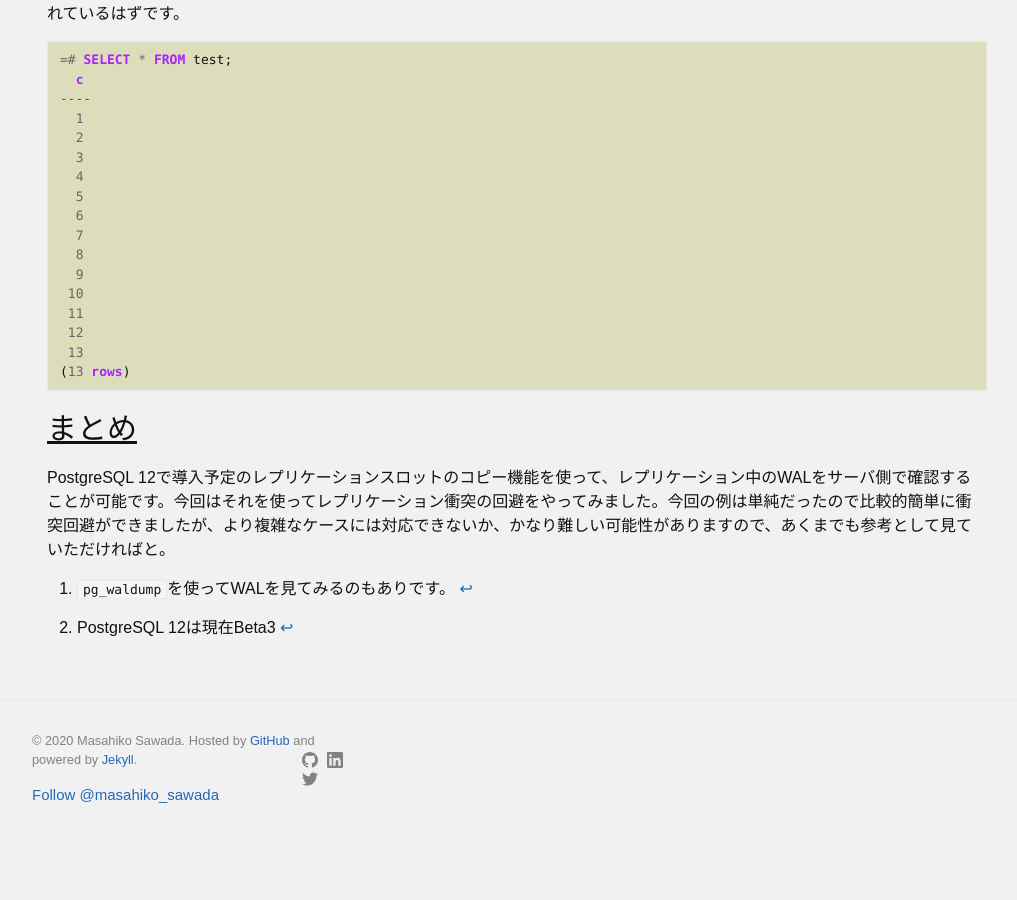
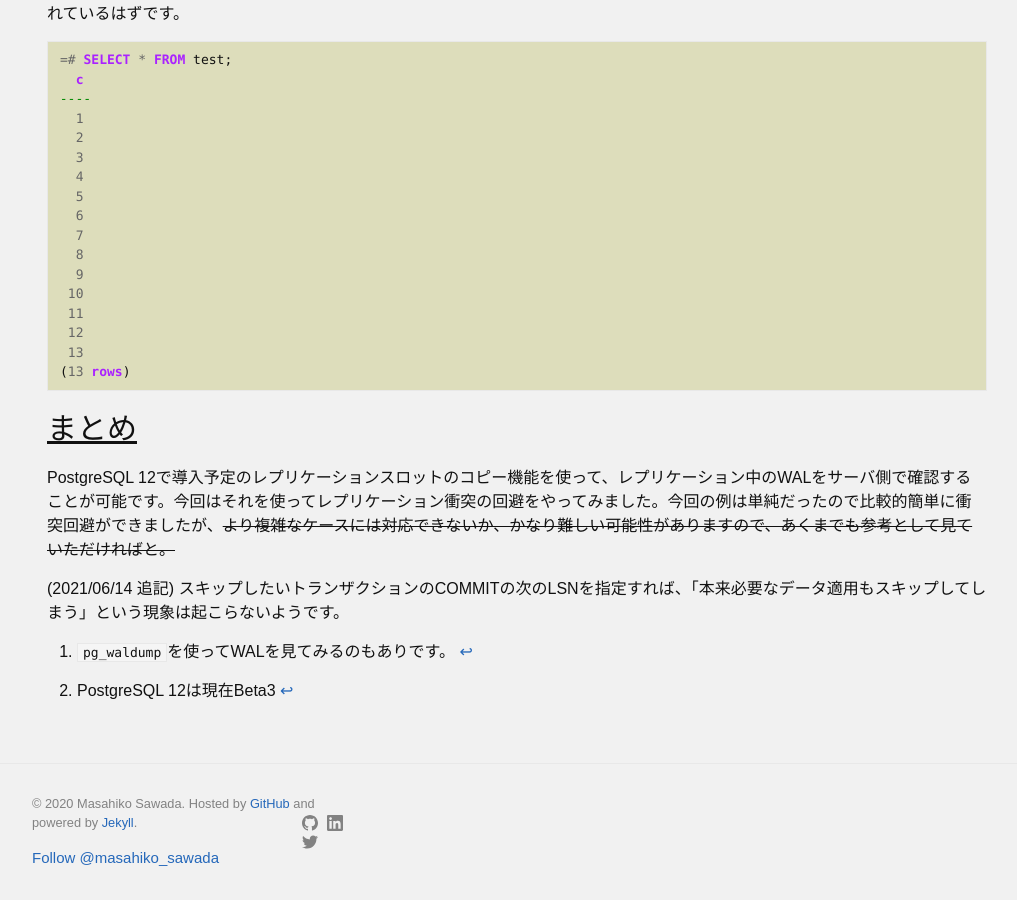
Before and after one commit to MasahikoSawada/masahikosawada.github.io, a Jekyll site: the page built from _posts/2019-09-17-Conflict_Resolution_on_Logical_Relplication.md, in a window 1280 px wide and 900 px high, scrolled down 4052 px. Shown: the whole window, without its empty margins (123-1140 px from the left). Built offline with Jekyll 4.4.1, drawn with Linux system fonts in a browser that asks for light colours; comment, search, counter and statistics services are not loaded; before the commit the page ends 4889 px from its top, so only the background shows below that.

Commit message:
Post: fix logical replication conflict resolution.

```diff
--- a/_posts/2019-09-17-Conflict_Resolution_on_Logical_Relplication.md
+++ b/_posts/2019-09-17-Conflict_Resolution_on_Logical_Relplication.md
@@ -189,4 +189,7 @@ PostgreSQL 12ではレプリケーションスロットをコピーする機能
 
 # まとめ
 
-PostgreSQL 12で導入予定のレプリケーションスロットのコピー機能を使って、レプリケーション中のWALをサーバ側で確認することが可能です。今回はそれを使ってレプリケーション衝突の回避をやってみました。今回の例は単純だったので比較的簡単に衝突回避ができましたが、より複雑なケースには対応できないか、かなり難しい可能性がありますので、あくまでも参考として見ていただければと。
+PostgreSQL 12で導入予定のレプリケーションスロットのコピー機能を使って、レプリケーション中のWALをサーバ側で確認することが可能です。今回はそれを使ってレプリケーション衝突の回避をやってみました。今回の例は単純だったので比較的簡単に衝突回避ができましたが、~~より複雑なケースには対応できないか、かなり難しい可能性がありますので、あくまでも参考として見ていただければと。~~
+
+(2021/06/14 追記)
+スキップしたいトランザクションのCOMMITの次のLSNを指定すれば、「本来必要なデータ適用もスキップしてしまう」という現象は起こらないようです。
```
